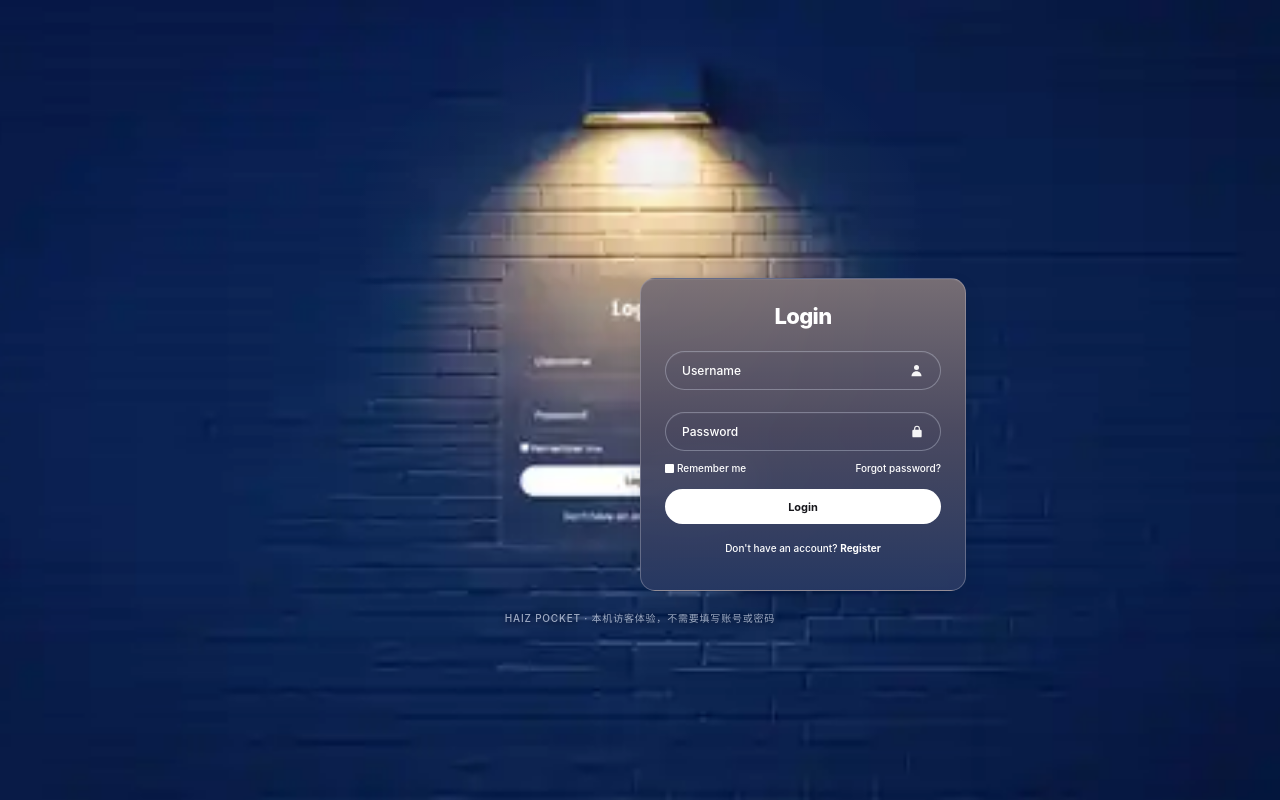
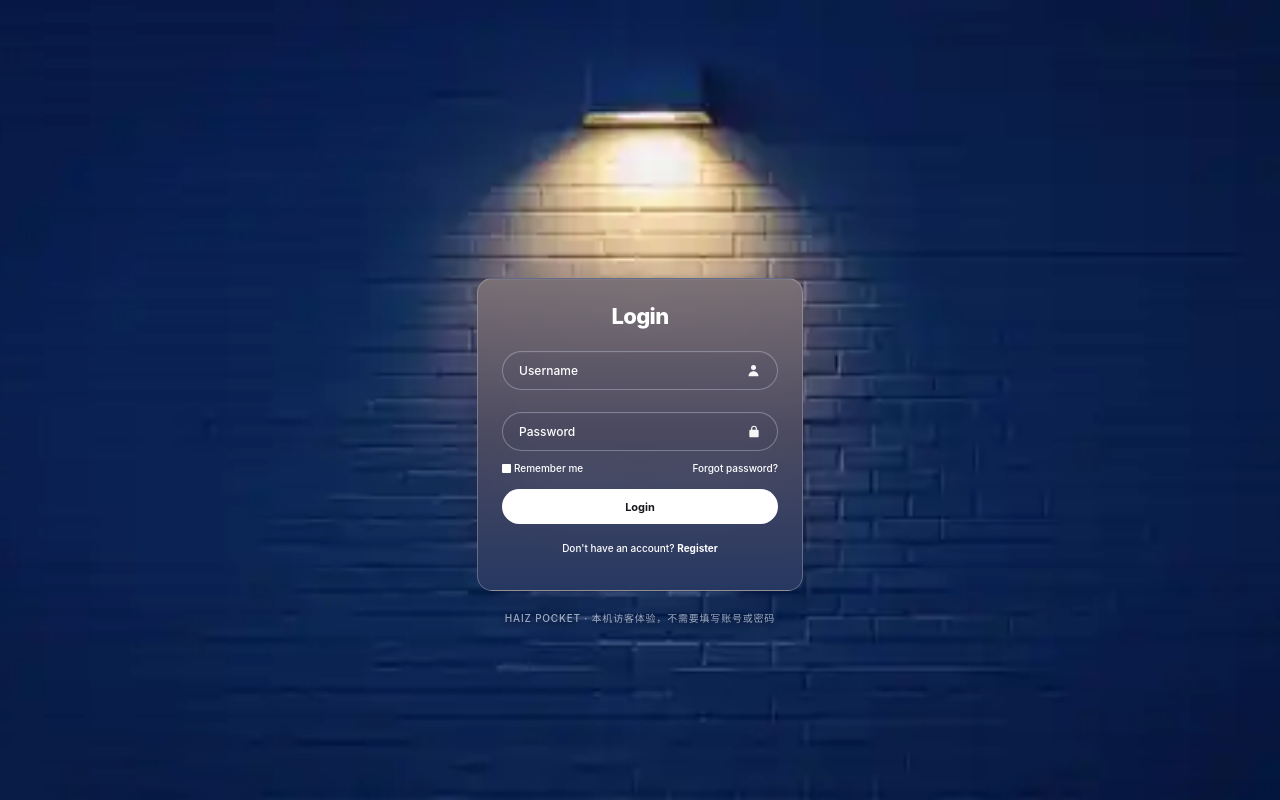
Before and after one commit to manyIwant/haiz, a React (Vite) app in the folder app/web-lamp-react/: page / in a window 1280 px wide. Built offline with nearby package versions, Linux system fonts and the light colour scheme.

Commit message:
fix(pocket): preserve login-card centering while motion animates

```diff
--- a/app/web-lamp-react/src/styles.css
+++ b/app/web-lamp-react/src/styles.css
@@ -20,7 +20,7 @@ body { -webkit-font-smoothing: antialiased; }
 }
 .login-card {
   width: 326px; min-height: 313px; position: absolute;
-  left: 50%; top: 34.8svh; transform: translateX(-50%);
+  left: 50%; top: 34.8svh; translate: -50% 0;
   padding: 22px 24px 23px; border: 1px solid rgba(205,202,213,.34); border-radius: 15px;
   background: linear-gradient(180deg, rgba(122,112,117,.965) 0%, rgba(78,76,97,.965) 48%, rgba(39,56,98,.975) 100%);
   box-shadow: 0 10px 22px rgba(0,0,0,.09), inset 0 1px 0 rgba(255,255,255,.055);
```
